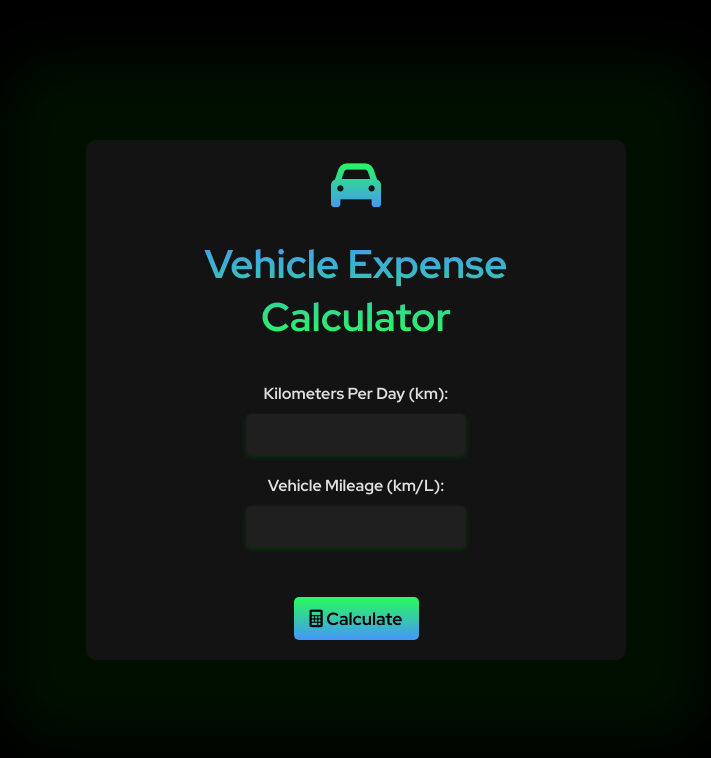
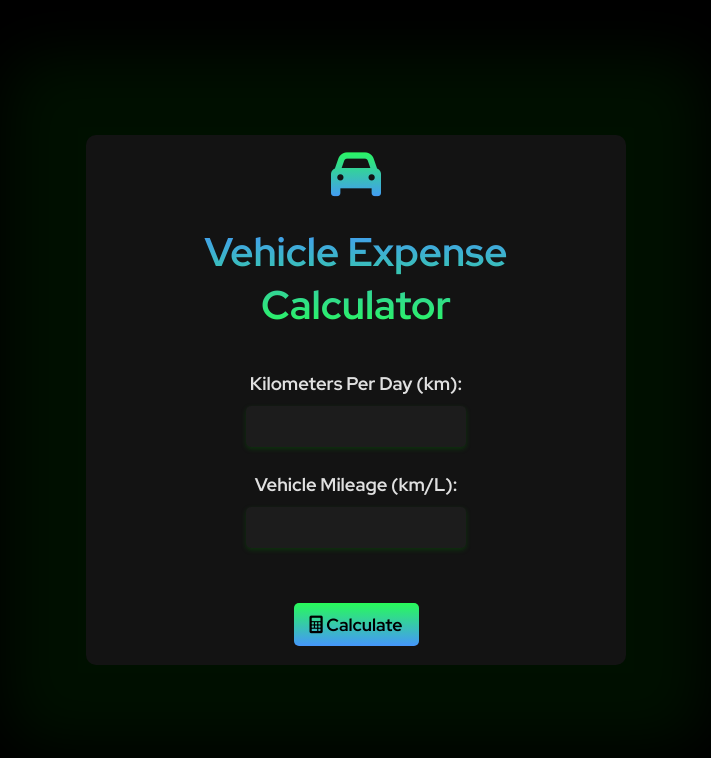
Before and after one commit to Ayaan2328/Expense-calc, a Flask app: page / in a window 1280 px wide. Shown: the top 758 px of the page, without its empty margins (284-995 px from the left). Run offline with Flask 3, Linux system fonts and the light colour scheme.

Commit message:
Update index.html

```diff
--- a/templates/index.html
+++ b/templates/index.html
@@ -43,7 +43,7 @@
             display: flex;
             flex-direction: column;
             width: 500px;
-            height: 480px;
+            height: 490px;
             transition: transform 0.3s, box-shadow 0.3s;
         }
 
@@ -56,6 +56,7 @@
         label {
             margin-bottom: 10px;
             font-weight: bold;
+	    font-size: 1.15rem;
         }
 
         input {
@@ -64,24 +65,24 @@
         	font-size: 16px;
             font-weight: bold;
             padding: 10px;
-            margin-bottom: 20px;
+            margin-bottom: 25px;
             border: none;
             border-radius: 5px;
             font-family: 'Red Hat Display', sans-serif;
             font-size: 1rem;
-            background: rgba(255, 255, 255, 0.05);
+            background: rgba(255, 255, 255, 0.04);
             color: #E0E0E0;
             transition: background 0.3s;
         }
 
         input:focus {
             border: 1px solid #28fb59;
-            background: rgba(255, 255, 255, 0.08);
+            background: rgba(255, 255, 255, 0.07);
             outline: none;
         }
 
         button {
-            margin-bottom: 50px;
+            margin-bottom: 60px;
         	margin-top: 30px;
         	width: 25%;
 	    	font-family: 'Red Hat Display', sans-serif;
@@ -111,7 +112,7 @@
            -webkit-background-clip: text;
             -webkit-text-fill-color: transparent;
             font-size: 50px;
-            margin-top: 50px;"></i>
+            margin-top: 55px;"></i>
         <h1>Vehicle Expense Calculator</h1>
         <label for="km_per_day">Kilometers Per Day (km):</label>
         <input type="number" id="km_per_day" name="km_per_day" required>
```
